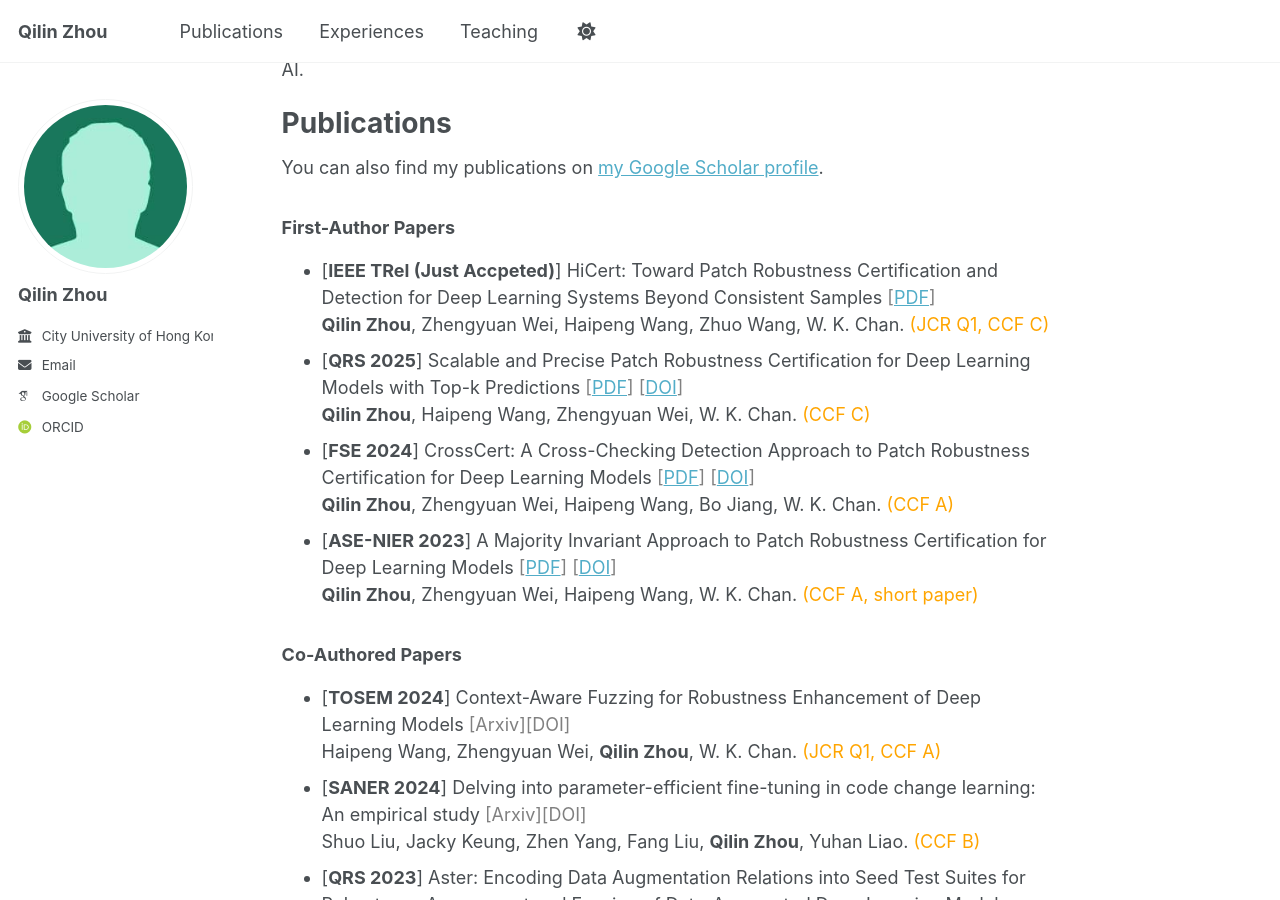
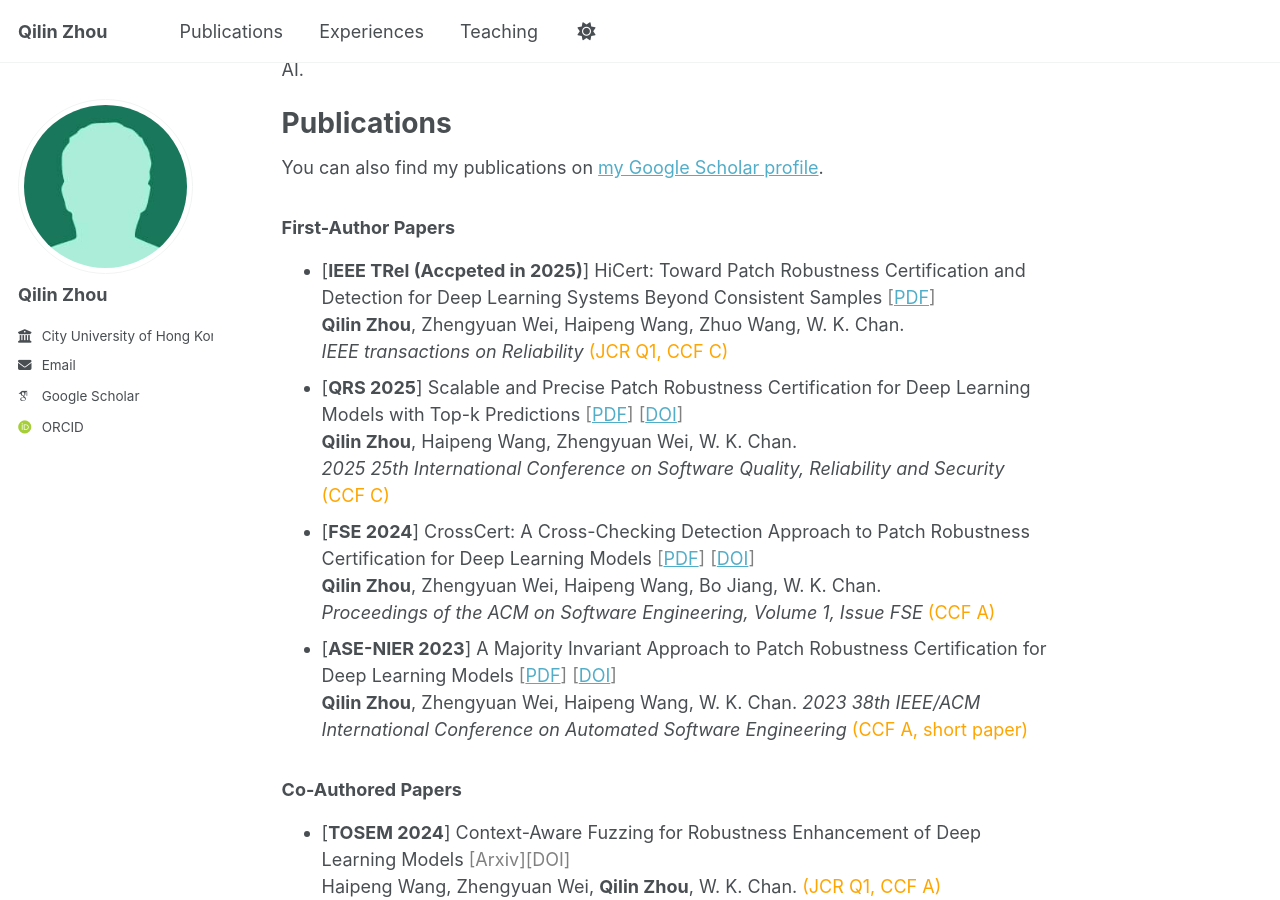
Before and after one commit to qilin-zhou/qilin-zhou.github.io, a Jekyll site: the page built from _pages/about.md, in a window 1280 px wide and 900 px high, scrolled down 220 px. Built offline with Jekyll 4.4.1, drawn with Linux system fonts in a browser that asks for light colours; some web fonts are replaced; a script bundle is joined from its source files by our own code; library files that are not in the unit come from our copies.

Commit message:
Update about.md

```diff
--- a/_pages/about.md
+++ b/_pages/about.md
@@ -14,14 +14,18 @@ Publications
   <div class="wordwrap">You can also find my publications on <a href="{{site.author.googlescholar}}">my Google Scholar profile</a>.</div>
 
 ### First-Author Papers
-- [**IEEE TRel (Just Accpeted)**] HiCert: Toward Patch Robustness Certification and Detection for Deep Learning Systems Beyond Consistent Samples <span style="color: grey;">[[PDF](https://www.arxiv.org/abs/2512.06123)]</span>
-**Qilin Zhou**, Zhengyuan Wei, Haipeng Wang, Zhuo Wang, W. K. Chan. <span style="color: Orange;">(JCR Q1, CCF C)</span>
+- [**IEEE TRel (Accpeted in 2025)**] HiCert: Toward Patch Robustness Certification and Detection for Deep Learning Systems Beyond Consistent Samples <span style="color: grey;">[[PDF](https://www.arxiv.org/abs/2512.06123)]</span>
+**Qilin Zhou**, Zhengyuan Wei, Haipeng Wang, Zhuo Wang, W. K. Chan.
+_IEEE transactions on Reliability_ <span style="color: Orange;">(JCR Q1, CCF C)</span>
 - [**QRS 2025**] Scalable and Precise Patch Robustness Certification for Deep Learning Models with Top-k Predictions   <span style="color: grey;"> [[PDF](https://arxiv.org/abs/2507.23335)] [[DOI](https://doi.org/10.1109/QRS65678.2025.00030)] </span>
-  **Qilin Zhou**, Haipeng Wang, Zhengyuan Wei, W. K. Chan. <span style="color: Orange;">(CCF C)</span>
+  **Qilin Zhou**, Haipeng Wang, Zhengyuan Wei, W. K. Chan.
+  _2025 25th International Conference on Software Quality, Reliability and Security_ <span style="color: Orange;">(CCF C)</span>
 - [**FSE 2024**] CrossCert: A Cross-Checking Detection Approach to Patch Robustness Certification for Deep Learning Models    <span style="color: grey;">[[PDF](https://arxiv.org/abs/2405.07668)] [[DOI](https://doi.org/10.1145/3660827)]</span>
-  **Qilin Zhou**, Zhengyuan Wei, Haipeng Wang, Bo Jiang, W. K. Chan. <span style="color: Orange;">(CCF A)</span>
+  **Qilin Zhou**, Zhengyuan Wei, Haipeng Wang, Bo Jiang, W. K. Chan.
+  _Proceedings of the ACM on Software Engineering, Volume 1, Issue FSE_ <span style="color: Orange;">(CCF A)</span>
 - [**ASE-NIER 2023**] A Majority Invariant Approach to Patch Robustness Certification for Deep Learning Models  <span style="color: grey;">[[PDF](https://arxiv.org/abs/2308.00452)] [[DOI](https://doi.org/10.1109/ASE56229.2023.00137)]</span>
-  **Qilin Zhou**, Zhengyuan Wei, Haipeng Wang, W. K. Chan. <span style="color: Orange;">(CCF A, short paper)</span>
+  **Qilin Zhou**, Zhengyuan Wei, Haipeng Wang, W. K. Chan.
+  _2023 38th IEEE/ACM International Conference on Automated Software Engineering_ <span style="color: Orange;">(CCF A, short paper)</span>
 
 ### Co-Authored Papers
 - [**TOSEM 2024**] Context-Aware Fuzzing for Robustness Enhancement of Deep Learning Models <span style="color: grey;">[Arxiv][DOI]</span>
```
